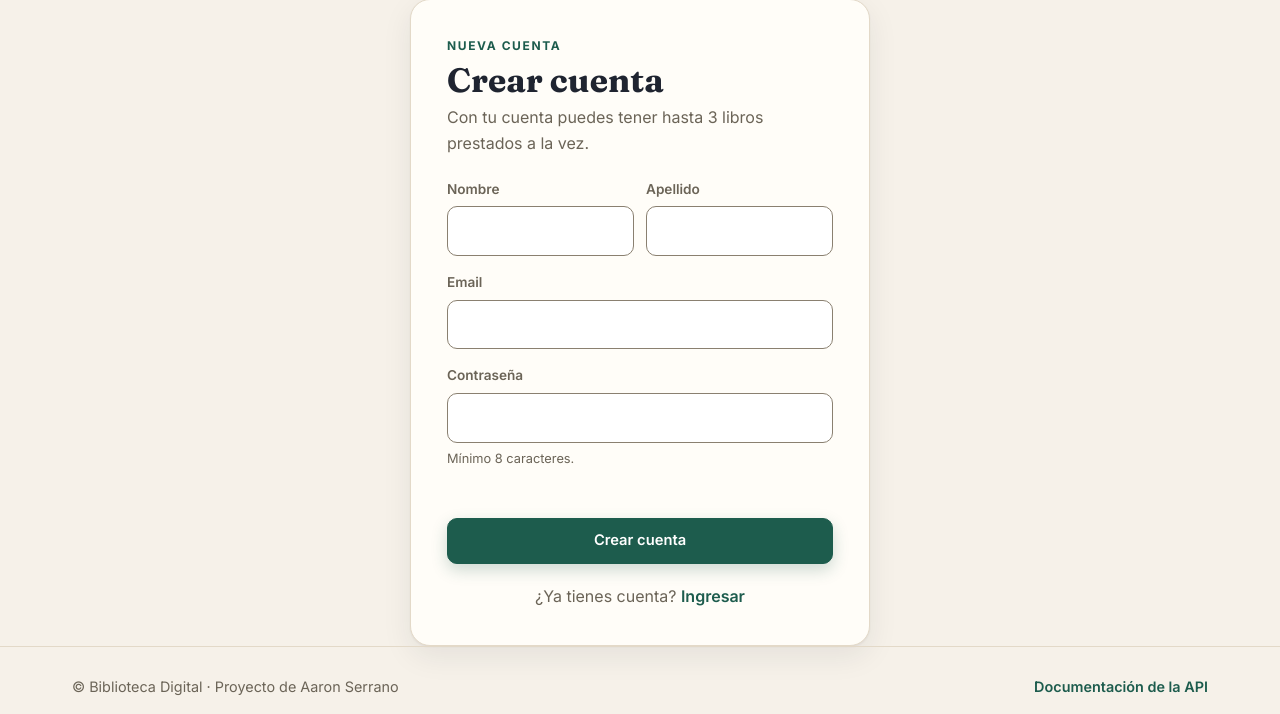
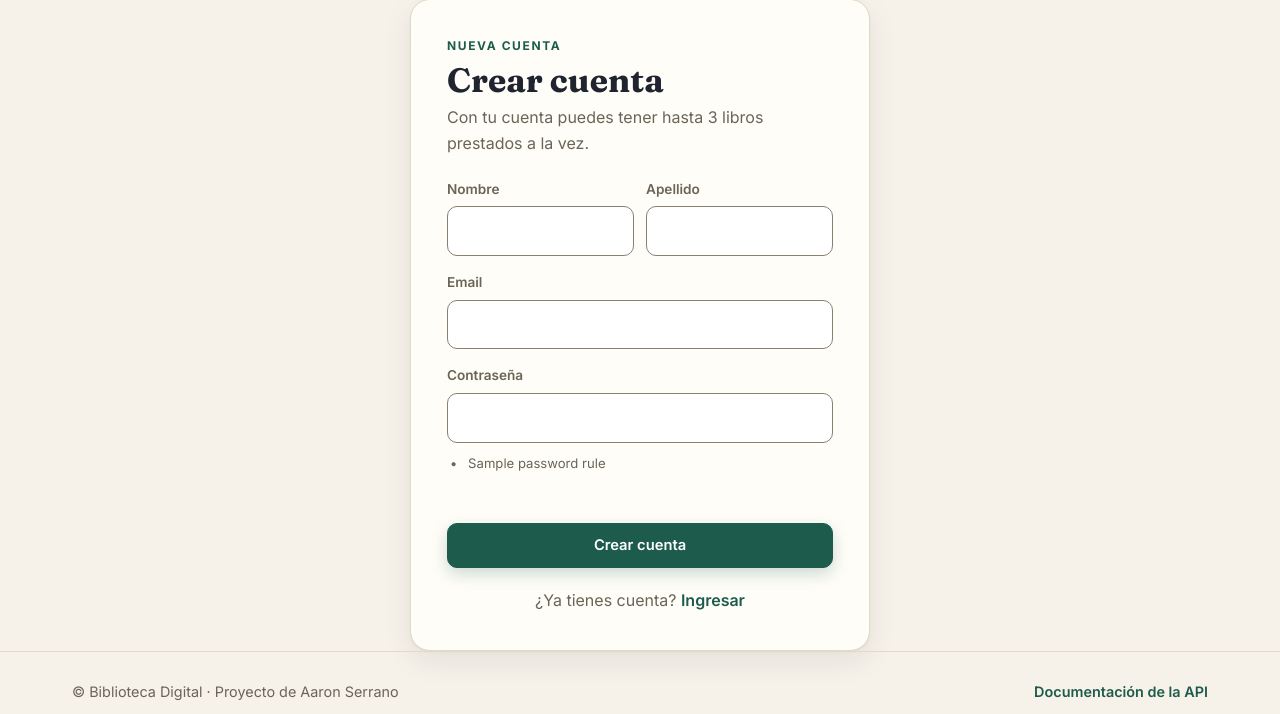
Before and after one commit to serranooaaron/biblioteca-digital, a Node project: template src/views/register.handlebars in a window 1280 px wide. Shown: the part 186-900 px from the top of the page. Run offline with Node 20 templates, Linux system fonts and the light colour scheme; the template is opened without the code that fills it: most values are stand-ins (such as "Sample title", 1, 10 or a date in 2020); some libraries are stand-ins or nearby versions.

Commit message:
Exigir contraseñas seguras al crear una cuenta
- Al menos 10 caracteres con mayúscula, minúscula, número y símbolo
- Se rechazan las contraseñas comunes aunque estén disfrazadas, las secuencias y las que contienen el nombre o el email
- El formulario marca cada requisito mientras se escribe, con la misma regla que valida el servidor
- El seed no crea un administrador con una contraseña que no cumpla

```diff
--- a/src/public/css/styles.css
+++ b/src/public/css/styles.css
@@ -211,6 +211,12 @@ h1, h2 { text-wrap: balance; }
 .input[aria-invalid="true"], .field input[aria-invalid="true"] { border-color: var(--danger); }
 .field__hint { color: var(--muted); font-size: 0.8rem; }
 .form-error { color: var(--danger); font-size: 0.9rem; min-height: 1.2em; }
+/* Requisitos de la contraseña: cada uno pasa de "•" a "✓" al cumplirse (no depende solo del color). */
+.password-rules { list-style: none; margin: 4px 0 0; padding: 0; display: grid; gap: 4px; font-size: 0.82rem; color: var(--muted); }
+.password-rules li { display: flex; align-items: baseline; gap: 8px; }
+.password-rules__icon::before { content: "•"; display: inline-block; width: 1em; text-align: center; font-weight: 800; }
+.password-rules li.is-ok { color: var(--ok); }
+.password-rules li.is-ok .password-rules__icon::before { content: "✓"; }
 
 .page-head { padding: 40px 0 24px; }
 .page-head h1 { font-size: clamp(1.9rem, 4vw, 2.6rem); margin-top: 6px; }
--- a/src/public/js/auth.js
+++ b/src/public/js/auth.js
@@ -1,4 +1,25 @@
 import { api } from './app.js';
+import { passwordChecks } from './passwordPolicy.js';
+
+// Registro: marca cada requisito de la contraseña mientras se escribe.
+const rulesList = document.querySelector('[data-password-rules]');
+if (rulesList) {
+  const form = rulesList.closest('form');
+  const passwordInput = form.querySelector('[data-password]');
+  const update = () => {
+    const person = { email: form.elements.email.value, first_name: form.elements.first_name.value, last_name: form.elements.last_name.value };
+    const checks = passwordChecks(passwordInput.value, person);
+    for (const { id, ok } of checks) {
+      const item = rulesList.querySelector(`[data-rule="${id}"]`);
+      item.classList.toggle('is-ok', ok);
+      item.querySelector('[data-rule-state]').textContent = ok ? ': cumplido' : ': falta';
+    }
+    const missing = checks.filter((check) => !check.ok);
+    passwordInput.setCustomValidity(missing.length ? `La contraseña necesita: ${missing.map((check) => check.label.toLowerCase()).join(', ')}` : '');
+  };
+  form.addEventListener('input', update);
+  update();
+}
 
 // Mensajes de la API que vale la pena mostrar en español.
 const MESSAGES = {
--- /dev/null
+++ b/src/public/js/passwordPolicy.js
@@ -0,0 +1,71 @@
+// Regla de contraseñas: la usan el servidor (al registrar) y el formulario (lista en vivo).
+// Un solo archivo para que las dos validaciones no puedan quedar distintas.
+
+export const PASSWORD_MIN_LENGTH = 10;
+// bcrypt solo usa los primeros 72 bytes: lo que sigue se ignoraría sin avisar.
+export const PASSWORD_MAX_BYTES = 72;
+
+// Palabras que vuelven débil una contraseña aunque lleven números o símbolos ('P@ssw0rd2024!').
+const WEAK_WORDS = [
+  'password', 'contrasena', 'qwerty', 'asdfgh', 'zxcvbn', 'letmein', 'welcome', 'bienvenido',
+  'iloveyou', 'teamo', 'monkey', 'dragon', 'football', 'futbol', 'princess', 'sunshine',
+  'superman', 'batman', 'abcdef', 'admin', 'biblioteca', 'libros',
+];
+const SEQUENCES = ['012345', '123456', '234567', '345678', '456789', '987654', '876543', '765432', '654321', '543210'];
+
+// Minúsculas, sin tildes y con los reemplazos típicos deshechos (0→o, 4→a, $→s...), solo letras.
+const normalize = (text) =>
+  String(text)
+    .toLowerCase()
+    .normalize('NFD')
+    .replace(/[̀-ͯ]/g, '')
+    .replace(/[0@4]/g, (c) => (c === '0' ? 'o' : 'a'))
+    .replace(/[1!|]/g, 'i')
+    .replace(/3/g, 'e')
+    .replace(/[5$]/g, 's')
+    .replace(/7/g, 't')
+    .replace(/[^a-z]/g, '');
+
+// Partes del nombre y del email (de 3 letras o más) que no deberían aparecer en la contraseña.
+const personalParts = ({ email = '', first_name = '', last_name = '' } = {}) =>
+  [String(email).split('@')[0], first_name, last_name]
+    .flatMap((value) => String(value).split(/[^\p{L}\p{N}]+/u))
+    .map(normalize)
+    .filter((part) => part.length >= 3);
+
+const byteLength = (text) => new TextEncoder().encode(text).length;
+
+const isGuessable = (password, person) => {
+  const plain = normalize(password);
+  const lower = String(password).toLowerCase();
+  return (
+    WEAK_WORDS.some((word) => plain.includes(word)) ||
+    SEQUENCES.some((sequence) => lower.includes(sequence)) ||
+    /(.)\1{3,}/u.test(password) ||
+    personalParts(person).some((part) => plain.includes(part))
+  );
+};
+
+// Lista de requisitos con su estado. `person` (email y nombre) sirve para no aceptar
+// contraseñas que los contengan.
+export const passwordChecks = (password = '', person = {}) => {
+  const value = String(password);
+  return [
+    { id: 'length', label: `Al menos ${PASSWORD_MIN_LENGTH} caracteres`, ok: [...value].length >= PASSWORD_MIN_LENGTH },
+    { id: 'lower', label: 'Una letra minúscula', ok: /\p{Ll}/u.test(value) },
+    { id: 'upper', label: 'Una letra mayúscula', ok: /\p{Lu}/u.test(value) },
+    { id: 'digit', label: 'Un número', ok: /\p{Nd}/u.test(value) },
+    { id: 'symbol', label: 'Un símbolo (por ejemplo ! ? # $ % -)', ok: /[^\p{L}\p{N}\s]/u.test(value) },
+    { id: 'guess', label: 'Que no sea común ni contenga tu nombre o email', ok: value.length > 0 && !isGuessable(value, person) },
+  ];
+};
+
+// Mensaje para el usuario con lo que falta, o null si la contraseña cumple todo.
+export const passwordProblem = (password, person) => {
+  if (byteLength(String(password ?? '')) > PASSWORD_MAX_BYTES) {
+    return `La contraseña puede tener hasta ${PASSWORD_MAX_BYTES} bytes (unos 70 caracteres sin tildes)`;
+  }
+  const missing = passwordChecks(password, person).filter((check) => !check.ok);
+  if (!missing.length) return null;
+  return `La contraseña necesita: ${missing.map((check) => check.label.charAt(0).toLowerCase() + check.label.slice(1)).join(', ')}`;
+};
--- a/src/routes/views.router.js
+++ b/src/routes/views.router.js
@@ -9,6 +9,7 @@ import BookDTO from '../dto/Book.dto.js';
 import asyncHandler from '../utils/asyncHandler.js';
 import { escapeRegex } from '../utils/index.js';
 import { LOAN_DAYS, loanStatus } from '../utils/loans.js';
+import { passwordChecks } from '../public/js/passwordPolicy.js';
 import { HOLD_DAYS, MAX_RESERVATIONS, bookState, isHeldFor, releaseExpiredHolds, reservationsOf } from '../utils/reservations.js';
 
 const router = Router();
@@ -215,7 +216,8 @@ const safeNext = (value) =>
 const authPage = (view, title) => (req, res) => {
   const next = safeNext(req.query.next);
   if (req.user) return res.redirect(next);
-  return res.render(view, { title, next });
+  // El registro muestra la lista de requisitos de la contraseña desde el primer momento.
+  return res.render(view, { title, next, passwordRules: passwordChecks('').map(({ id, label }) => ({ id, label })) });
 };
 
 router.get('/login', authPage('login', 'Ingresar'));
--- a/src/views/register.handlebars
+++ b/src/views/register.handlebars
@@ -21,8 +21,12 @@
       </div>
       <div class="field">
         <label for="password">Contraseña</label>
-        <input id="password" name="password" type="password" autocomplete="new-password" minlength="8" required aria-describedby="password-hint" />
-        <small id="password-hint" class="field__hint">Mínimo 8 caracteres.</small>
+        <input id="password" name="password" type="password" autocomplete="new-password" minlength="10" required aria-describedby="password-rules" data-password />
+        <ul class="password-rules" id="password-rules" data-password-rules aria-label="Requisitos de la contraseña">
+          {{#each passwordRules}}
+            <li data-rule="{{id}}"><span class="password-rules__icon" aria-hidden="true"></span><span>{{label}}</span><span class="sr-only" data-rule-state>: falta</span></li>
+          {{/each}}
+        </ul>
       </div>
       <p class="form-error" data-form-error role="alert"></p>
       <button class="btn btn--primary btn--block" type="submit">Crear cuenta</button>
```
Also changed, not shown: scripts/seed.js (+7 -0 lines), src/controllers/sessions.controller.js (+4 -5 lines), test/helpers/auth.js (+4 -1 lines), test/supertest.test.js (+33 -1 lines).
